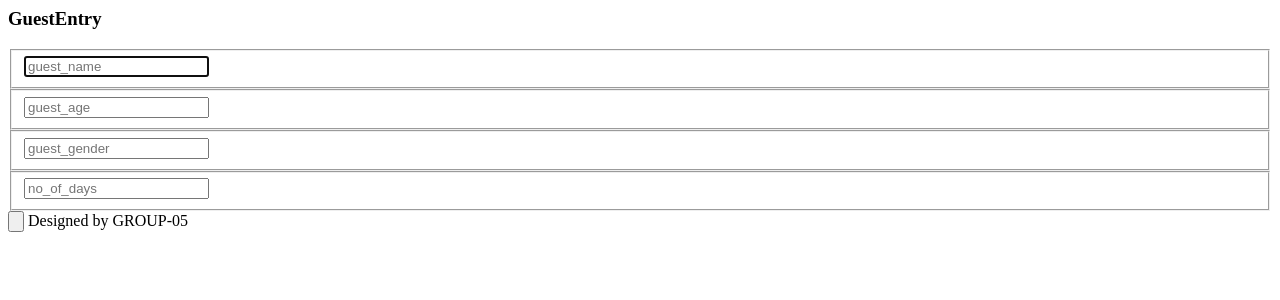
After one commit to hemanth7799/hostelandmessportal, a Django app: template Hostel/templates/Hostel/guestEntry.html in a window 1280 px wide. The commit adds this page. Shown: the top 300 px of the page. Run offline with Django 3.2, Linux system fonts and the light colour scheme; the template is opened without the code that fills it, so the values that code supplies are empty.

Commit message:
templateupdate

```diff
--- /dev/null
+++ b/Hostel/templates/Hostel/guestEntry.html
@@ -0,0 +1,22 @@
+<html>
+<body><form action="/hostel/guestEntry/" method="post" >
+  {% csrf_token %}
+    <h3>GuestEntry</h3>
+    <fieldset>
+
+      <input placeholder="guest_name" name="guest_name" type="text" tabindex="1" required autofocus>
+    </fieldset>
+    <fieldset>
+      <input placeholder="guest_age" name="guest_age" type="text" tabindex="2" required>
+    </fieldset>
+    <fieldset>
+      <input placeholder="guest_gender" name="guest_gender"  type="text" tabindex="3" required>
+    </fieldset>
+    <fieldset>
+      <input placeholder="no_of_days" name="no_of_stay" type="text" tabindex="3" required>
+    </fieldset>
+     <input type="submit" value="">
+    <p3 align="right" class="copyright">Designed by GROUP-05</a></p3>
+  </form>
+  </body>
+  </html>
--- a/Hostel/templates/Hostel/hostelcomplaint.html
+++ b/Hostel/templates/Hostel/hostelcomplaint.html
@@ -1,7 +1,7 @@
 <html>
-<body><form action="/hostel/hos_comp/" method="post" >
+<body><form action="/hostel/hostel_complaint/" method="post" >
   {% csrf_token %}
-    <h3>InOutList</h3>
+    <h3>HostelComplaint</h3>
     <fieldset>
 
       <input placeholder="Student complaint" name="complaint" type="text" tabindex="1" required autofocus>
```
